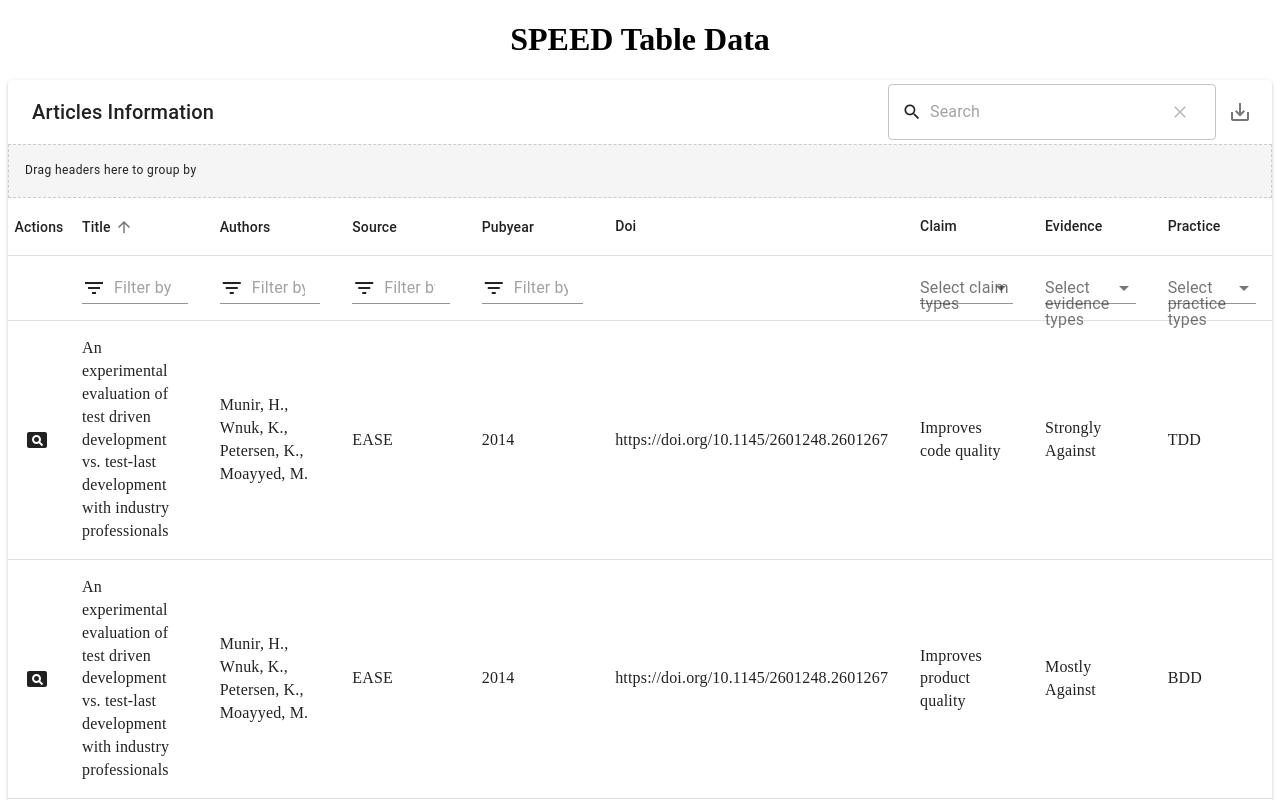
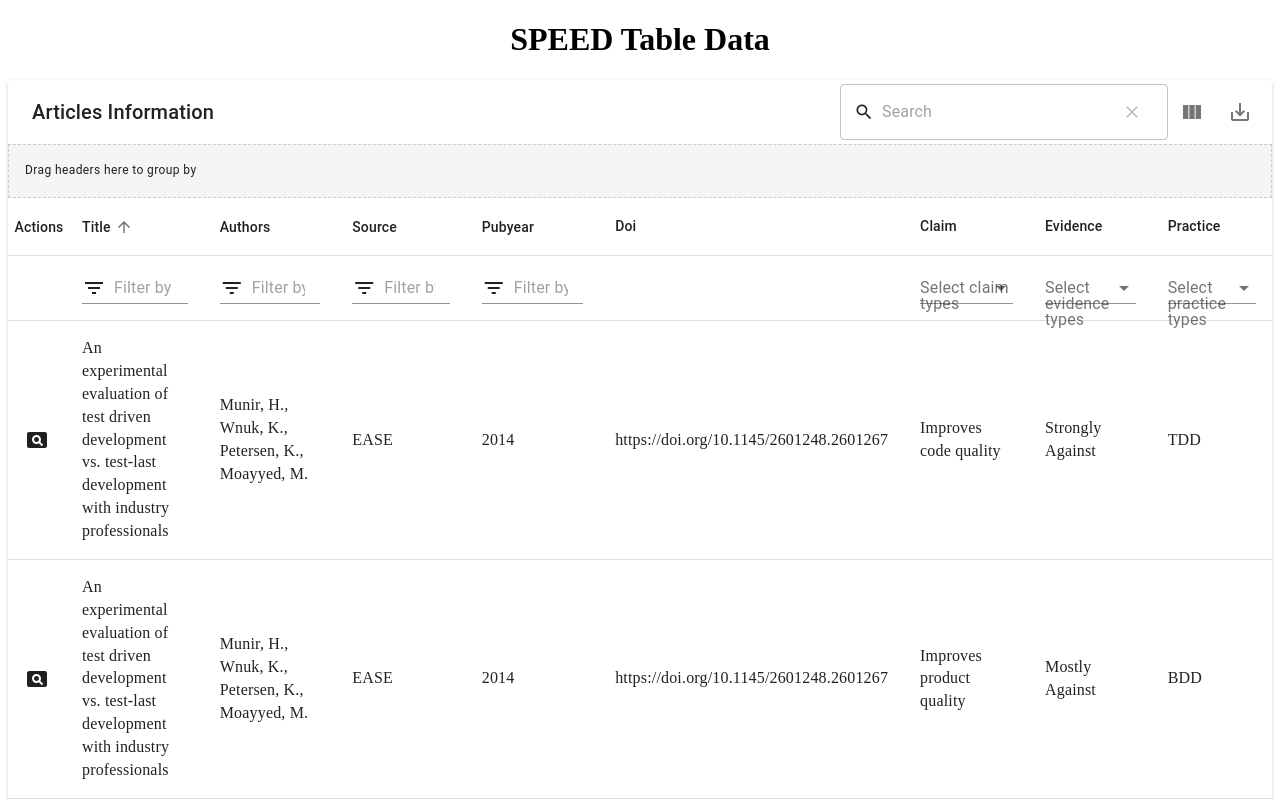
Before and after one commit to jasonchriscodes/Speed, a React (Create React App) app in the folder client/: page / in a window 1280 px wide. Shown: the top 800 px of the page. Built offline with nearby package versions, Linux system fonts and the light colour scheme.

Commit message:
feat: add column visibility button

```diff
--- a/client/src/pages/View/ViewPage.jsx
+++ b/client/src/pages/View/ViewPage.jsx
@@ -153,7 +153,8 @@ const ViewPage = () => {
           exportButton: true,
           exportAllData: true,
           exportFileName: "SPEED Table Data",
-          grouping: true
+          grouping: true,
+          columnsButton: true
         }}
         title="Articles Information"
         actions={[
```
